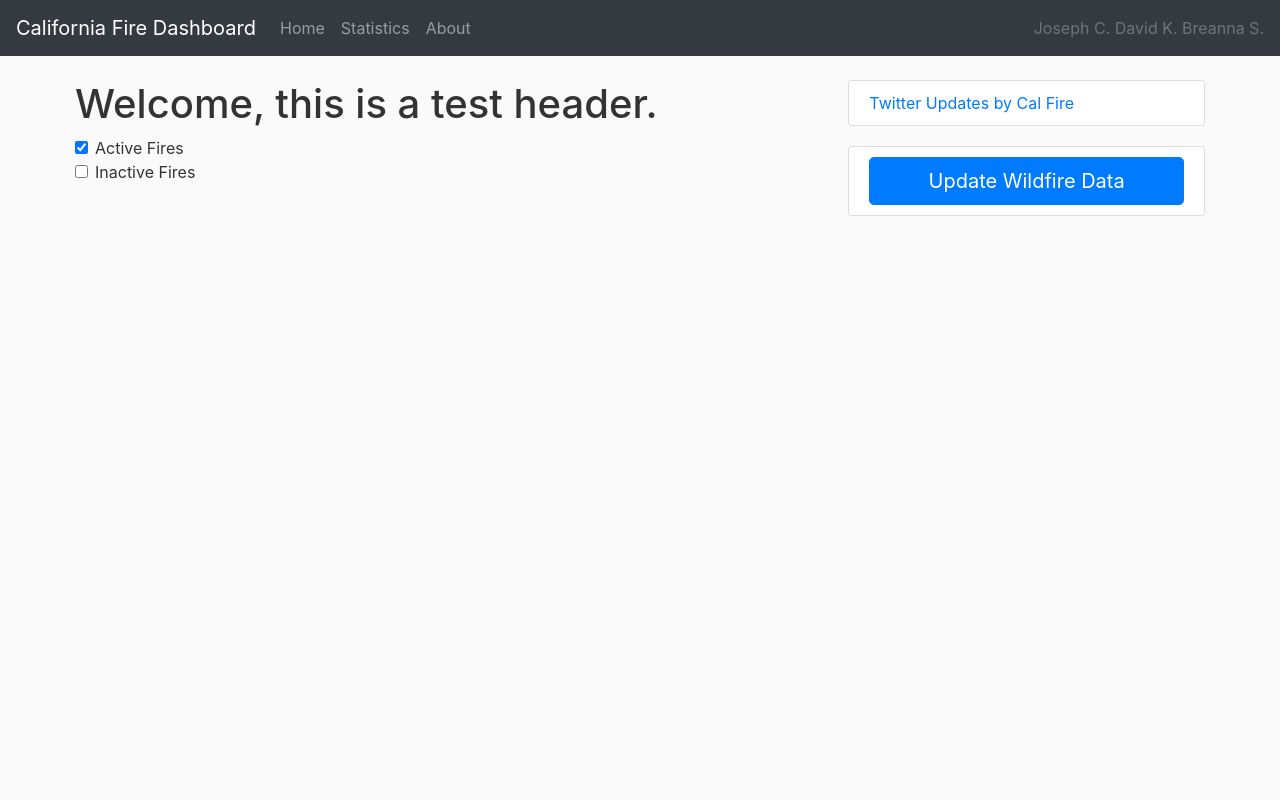
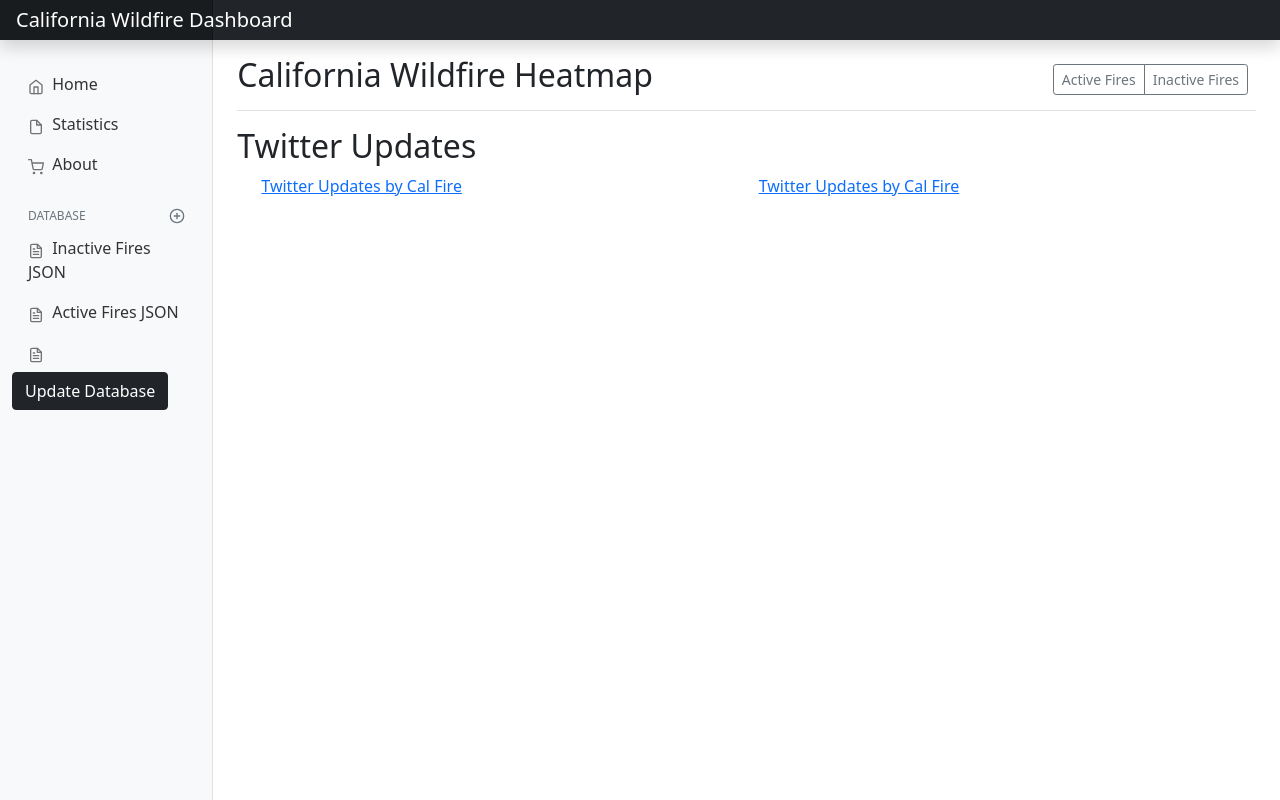
Before and after one commit to josephchancey/ca-fire-dashboard, a Flask app: page / in a window 1280 px wide. Run offline with Flask 2, Linux system fonts and the light colour scheme; data that the repository does not hold is empty; some libraries are stand-ins or nearby versions.

Commit message:
Revise website design

```diff
--- /dev/null
+++ b/static/dashboard.css
@@ -0,0 +1,100 @@
+body {
+  font-size: .875rem;
+}
+
+.feather {
+  width: 16px;
+  height: 16px;
+  vertical-align: text-bottom;
+}
+
+/*
+ * Sidebar
+ */
+
+.sidebar {
+  position: fixed;
+  top: 0;
+  /* rtl:raw:
+  right: 0;
+  */
+  bottom: 0;
+  /* rtl:remove */
+  left: 0;
+  z-index: 100; /* Behind the navbar */
+  padding: 48px 0 0; /* Height of navbar */
+  box-shadow: inset -1px 0 0 rgba(0, 0, 0, .1);
+}
+
+@media (max-width: 767.98px) {
+  .sidebar {
+    top: 5rem;
+  }
+}
+
+.sidebar-sticky {
+  position: relative;
+  top: 0;
+  height: calc(100vh - 48px);
+  padding-top: .5rem;
+  overflow-x: hidden;
+  overflow-y: auto; /* Scrollable contents if viewport is shorter than content. */
+}
+
+.sidebar .nav-link {
+  font-weight: 500;
+  color: #333;
+}
+
+.sidebar .nav-link .feather {
+  margin-right: 4px;
+  color: #727272;
+}
+
+.sidebar .nav-link.active {
+  color: #2470dc;
+}
+
+.sidebar .nav-link:hover .feather,
+.sidebar .nav-link.active .feather {
+  color: inherit;
+}
+
+.sidebar-heading {
+  font-size: .75rem;
+  text-transform: uppercase;
+}
+
+/*
+ * Navbar
+ */
+
+.navbar-brand {
+  padding-top: .75rem;
+  padding-bottom: .75rem;
+  font-size: 1rem;
+  background-color: rgba(0, 0, 0, .25);
+  box-shadow: inset -1px 0 0 rgba(0, 0, 0, .25);
+}
+
+.navbar .navbar-toggler {
+  top: .25rem;
+  right: 1rem;
+}
+
+.navbar .form-control {
+  padding: .75rem 1rem;
+  border-width: 0;
+  border-radius: 0;
+}
+
+.form-control-dark {
+  color: #fff;
+  background-color: rgba(255, 255, 255, .1);
+  border-color: rgba(255, 255, 255, .1);
+}
+
+.form-control-dark:focus {
+  border-color: transparent;
+  box-shadow: 0 0 0 3px rgba(255, 255, 255, .25);
+}
--- /dev/null
+++ b/static/dashboard.js
@@ -0,0 +1,53 @@
+/* globals Chart:false, feather:false */
+
+(function () {
+  'use strict'
+
+  feather.replace({ 'aria-hidden': 'true' })
+
+  // Graphs
+  var ctx = document.getElementById('myChart')
+  // eslint-disable-next-line no-unused-vars
+  var myChart = new Chart(ctx, {
+    type: 'line',
+    data: {
+      labels: [
+        'Sunday',
+        'Monday',
+        'Tuesday',
+        'Wednesday',
+        'Thursday',
+        'Friday',
+        'Saturday'
+      ],
+      datasets: [{
+        data: [
+          15339,
+          21345,
+          18483,
+          24003,
+          23489,
+          24092,
+          12034
+        ],
+        lineTension: 0,
+        backgroundColor: 'transparent',
+        borderColor: '#007bff',
+        borderWidth: 4,
+        pointBackgroundColor: '#007bff'
+      }]
+    },
+    options: {
+      scales: {
+        yAxes: [{
+          ticks: {
+            beginAtZero: false
+          }
+        }]
+      },
+      legend: {
+        display: false
+      }
+    }
+  })
+})()
--- a/templates/about.html
+++ b/templates/about.html
@@ -5,7 +5,6 @@
 <!-- Put the map in a div here -->
 <div>
   <h1 class="mr-2">About</h1>
-  <h4 class="mr-2">California Wildfire Dashboard</h4>
 </div>
 
 <!-- Call JavaScript here-->
--- a/templates/index.html
+++ b/templates/index.html
@@ -3,27 +3,36 @@
 
 <!-- Import data ??? -->
 <!-- <div>{{ data }}</div> -->
-
-<div>
-  <h1 class="mr-2">Welcome, this is a test header.</h1>
+<div
+class="d-flex justify-content-between flex-wrap flex-md-nowrap align-items-center pt-3 pb-2 mb-3 border-bottom">
+<h1 class="h2">California Wildfire Heatmap</h1>
+<div class="btn-toolbar mb-2 mb-md-0">
+    <div class="btn-group me-2">
+        <button type="button" class="btn btn-sm btn-outline-secondary">Active Fires</button>
+        <button type="button" class="btn btn-sm btn-outline-secondary">Inactive Fires</button>
+    </div>
+   <!-- <button type="button" class="btn btn-sm btn-outline-secondary dropdown-toggle">
+        <span data-feather="calendar"></span>
+        This week
+    </button>
+    -->
 </div>
-
-<!-- cost dropdown -->
-<div class="form-check">
-  <input class="form-check-input" type="checkbox" value="" id="flexCheckChecked" checked>
-  <label class="form-check-label" for="flexCheckChecked">
-    Active Fires
-  </label>
 </div>
-<div class="form-check">
-  <input class="form-check-input" type="checkbox" value="" id="flexCheckDefault">
-  <label class="form-check-label" for="flexCheckDefault">
-    Inactive Fires
-  </label>
-</div>
-
 <!-- HEATMAP PLOT HERE -->
 <div id="Heatmap"></div>
+
+
+<h2>Twitter Updates</h2>
+<div class="container">
+  <div class="row">
+      <div class="col-6">
+        <a class="twitter-timeline" data-height="550" data-lang="en" data-dnt="true" data-chrome="nofooter noborders noheader noscrollbar" href="https://twitter.com/CAL_FIRE">Twitter Updates by Cal Fire</a> <script async src="https://platform.twitter.com/widgets.js" charset="utf-8"></script>
+      </div>
+      <div class="col-6">
+        <a class="twitter-timeline" data-height="550" data-lang="en" data-dnt="true" data-chrome="nofooter noborders noheader noscrollbar" href="https://twitter.com/cafirescanner">Twitter Updates by Cal Fire</a> <script async src="https://platform.twitter.com/widgets.js" charset="utf-8"></script>
+      </div>
+  </div>
+</div>
 
 <!-- KEEP ALL CODE ABOVE THIS LINE -->
 {% endblock content %}
--- a/templates/layout.html
+++ b/templates/layout.html
@@ -1,16 +1,22 @@
 <!doctype html>
 <html lang="en">
+
 <head>
+    <meta charset="utf-8">
+    <meta name="viewport" content="width=device-width, initial-scale=1">
+    <meta name="description" content="">
+    <meta name="generator" content="Hugo 0.88.1">
 
-    <!-- Required meta tags -->
-    <meta charset="utf-8">
-    <meta name="viewport" content="width=device-width, initial-scale=1, shrink-to-fit=no">
+    <link rel="canonical" href="https://getbootstrap.com/docs/5.1/examples/dashboard/">
+
+    <!-- Custom styles for this template -->
+    <link rel="stylesheet" type="text/css" href="{{ url_for('static', filename='style.css') }}">
+    <link rel="stylesheet" type="text/css" href="{{ url_for('static', filename='dashboard.css') }}">
 
     <!-- Bootstrap CSS -->
-    <link rel="stylesheet" href="https://stackpath.bootstrapcdn.com/bootstrap/4.1.3/css/bootstrap.min.css" integrity="sha384-MCw98/SFnGE8fJT3GXwEOngsV7Zt27NXFoaoApmYm81iuXoPkFOJwJ8ERdknLPMO" crossorigin="anonymous">
+    <link href="https://cdn.jsdelivr.net/npm/bootstrap@5.1.3/dist/css/bootstrap.min.css" rel="stylesheet"
+        integrity="sha384-1BmE4kWBq78iYhFldvKuhfTAU6auU8tT94WrHftjDbrCEXSU1oBoqyl2QvZ6jIW3" crossorigin="anonymous">
 
-    <!-- Get Our Custom CSS  -->
-    <link rel="stylesheet" type="text/css" href="{{ url_for('static', filename='style.css') }}">
 
         <link rel="icon" href="https://www.pinclipart.com/picdir/middle/169-1698872_dove-clipart-flame-transparent-background-fire-icon-png.png">
 
@@ -23,77 +29,121 @@
         crossorigin=""></script>
 
 
+    <style>
+        .bd-placeholder-img {
+            font-size: 1.125rem;
+            text-anchor: middle;
+            -webkit-user-select: none;
+            -moz-user-select: none;
+            user-select: none;
+        }
+
+        @media (min-width: 768px) {
+            .bd-placeholder-img-lg {
+                font-size: 3.5rem;
+            }
+        }
+    </style>
+
 {% if title %}
 <title>Calfire Dashboard - {{ title }}</title>
 {% else %}
 <title>Calfire Dashboard</title>
 {% endif %}
 
+
 </head>
+
 <body>
-<header class="site-header">
-    <nav class="navbar navbar-expand-lg navbar-dark bg-dark fixed-top">
-        <a class="navbar-brand" href="{{url_for('home')}}">California Fire Dashboard  </a>
-        <button class="navbar-toggler" type="button" data-toggle="collapse" data-target="#navbarText" aria-controls="navbarText" aria-expanded="false" aria-label="Toggle navigation">
+
+    <header class="navbar navbar-dark sticky-top bg-dark flex-md-nowrap p-0 shadow">
+        <a class="navbar-brand col-md-3 col-lg-2 me-0 px-3" href="{{url_for('home')}}">California Wildfire Dashboard</a>
+        <button class="navbar-toggler position-absolute d-md-none collapsed" type="button" data-bs-toggle="collapse"
+            data-bs-target="#sidebarMenu" aria-controls="sidebarMenu" aria-expanded="false"
+            aria-label="Toggle navigation">
             <span class="navbar-toggler-icon"></span>
         </button>
-        <div class="collapse navbar-collapse" id="navbarText">
-          <ul class="navbar-nav mr-auto">
+        <!-- <input class="form-control form-control-dark w-100" type="text" placeholder="Search" aria-label="Search"> -->
+        <div class="navbar-nav">
+        </div>
+    </header>
+
+    <div class="container-fluid">
+        <div class="row">
+            <nav id="sidebarMenu" class="col-md-3 col-lg-2 d-md-block bg-light sidebar collapse">
+                <div class="position-sticky pt-3">
+                    <ul class="nav flex-column">
                         <li class="nav-item">
-              <a class="nav-link" href="{{url_for('home')}}">Home</a>
+                            <a class="nav-link" aria-current="page" href="{{url_for('home')}}">
+                                <span data-feather="home"></span>
+                                Home
+                            </a>
                         </li>
                         <li class="nav-item">
-              <a class="nav-link" href="{{url_for('stats')}}">Statistics</a>
+                            <a class="nav-link" href="{{url_for('stats')}}">
+                                <span data-feather="file"></span>
+                                Statistics
+                            </a>
                         </li>
                         <li class="nav-item">
-                <a class="nav-link" href="{{ url_for('about') }}">About</a>
+                            <a class="nav-link" href="{{ url_for('about') }}">
+                                <span data-feather="shopping-cart"></span>
+                                About
+                            </a>
                         </li>
                     </ul>
-          <span class="navbar-text text-muted">
-              Joseph C. David K. Breanna S.
-          </span>
+
+                    <h6
+                        class="sidebar-heading d-flex justify-content-between align-items-center px-3 mt-4 mb-1 text-muted">
+                        <span>Database</span>
+                        <a class="link-secondary" href="#" aria-label="Add a new report">
+                            <span data-feather="plus-circle"></span>
+                        </a>
+                    </h6>
+                    <ul class="nav flex-column mb-2">
+                        <li class="nav-item">
+                            <a class="nav-link" href="/inactive/fires">
+                                <span data-feather="file-text"></span>
+                                Inactive Fires JSON
+                            </a>
+                        </li>
+                        <li class="nav-item">
+                            <a class="nav-link" href="/active/fires">
+                                <span data-feather="file-text"></span>
+                                Active Fires JSON
+                            </a>
+                        </li>
+                        <li class="nav-item">
+                            <a class="nav-link" href="#">
+                                <span data-feather="file-text"></span>
+                                <a href="{{ url_for('scrape') }}" type="button" class="btn btn-dark">Update Database</a>
+                            </a>
+                        </li>
+                    </ul>
                 </div>
             </nav>
-      </header>
 
-      <!-- Flash Error/Feedback Messages -->
-      <main role="main" class="container-lg map-dash">
-        <div class="row">
-          <div class="col-md-8">
-            {% with messages = get_flashed_messages(with_categories=true) %}
-              {% if messages %}
-                {% for category, message in messages %}
-                  <div class="alert alert-{{ category }}">
-                    {{ message }}
-                  </div>
-                {% endfor %}
-              {% endif %}
-            {% endwith %}
+            <main class="col-md-9 ms-sm-auto col-lg-10 px-md-4">
+
+                <!-- <canvas class="my-4 w-100" id="myChart" width="900" height="380"></canvas> -->
+
                             <!-- LOAD MAIN CONTENT FOR THE PAGE | THIS IS A TEMPLATE - OTHER .html FILES WILL LOAD UNIQUE  -->
             {% block content %} {% endblock %}
 
+            </main>
         </div>
-          <div class="col-md-4">
-            <div class="content-section">
-              <!-- <h3>Test</h3>
-              <p class='text-muted'>You can use this sidebar to do whatever. -->
-                <a class="twitter-timeline" data-height="550" data-lang="en" data-dnt="true" data-chrome="nofooter noborders noheader noscrollbar" href="https://twitter.com/CAL_FIRE">Twitter Updates by Cal Fire</a> <script async src="https://platform.twitter.com/widgets.js" charset="utf-8"></script>
-                <!-- <ul class="list-group">
-                  <li class="list-group-item list-group-item-light">Update Data</li>
-                  <li class="list-group-item list-group-item-light">Live Feed</li>
-                  <li class="list-group-item list-group-item-light">Alerts</li>
-                  <li class="list-group-item list-group-item-light">Help</li>
-                </ul>
-              </p> -->
     </div>
 
-          <div class="content-section">
-            <a href="../scrape" type="button" class="btn btn-primary btn-lg btn-block">Update Wildfire Data</a>
-          </div>
 
-          </div>
-        </div>
-      </main>
+    <script src="../assets/dist/js/bootstrap.bundle.min.js"></script>
+
+    <script src="https://cdn.jsdelivr.net/npm/feather-icons@4.28.0/dist/feather.min.js"
+        integrity="sha384-uO3SXW5IuS1ZpFPKugNNWqTZRRglnUJK6UAZ/gxOX80nxEkN9NcGZTftn6RzhGWE"
+        crossorigin="anonymous"></script>
+    <script src="https://cdn.jsdelivr.net/npm/chart.js@2.9.4/dist/Chart.min.js"
+        integrity="sha384-zNy6FEbO50N+Cg5wap8IKA4M/ZnLJgzc6w2NqACZaK0u0FXfOWRRJOnQtpZun8ha"
+        crossorigin="anonymous"></script>
+    <script src="dashboard.js"></script>
 
     <!-- Optional JavaScript -->
     <!-- jQuery first, then Popper.js, then Bootstrap JS -->
@@ -104,11 +154,10 @@
     <script src="https://cdn.plot.ly/plotly-2.4.2.min.js"></script>
     <script src="https://cdnjs.cloudflare.com/ajax/libs/d3/7.1.1/d3.min.js"></script>
     <script src="https://d3js.org/d3.v7.min.js"></script>
-
-
     {% block script %}
 
     {% endblock %}
 
 </body>
+
 </html>
--- a/templates/stats.html
+++ b/templates/stats.html
@@ -4,7 +4,7 @@
 
 <!-- Put the map in a div here -->
 <div>
-  <h1 class="mr-2">Stats</h1>
+  <h1 class="mr-2">Statistics</h1>
 
   <!-- Map Here? -->
   <div class="box">
```
Also changed, not shown: app.py (+14 -0 lines). Lines whose indentation alone changed are shown as unchanged.
